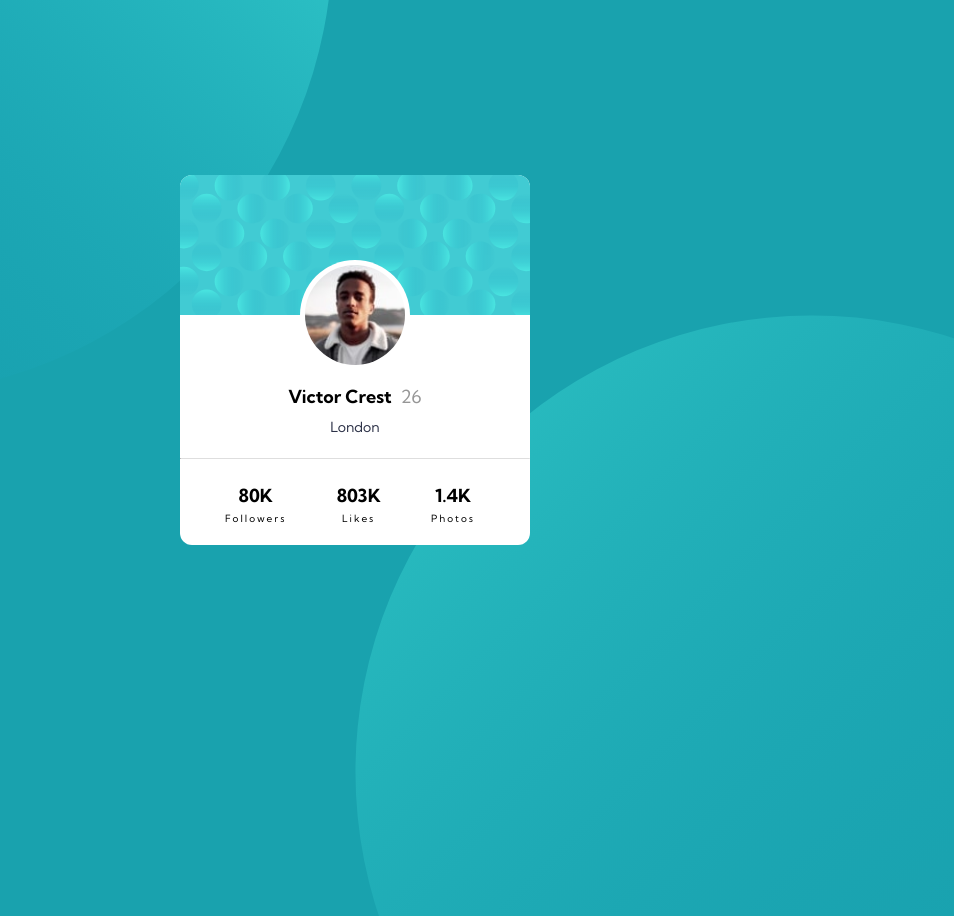
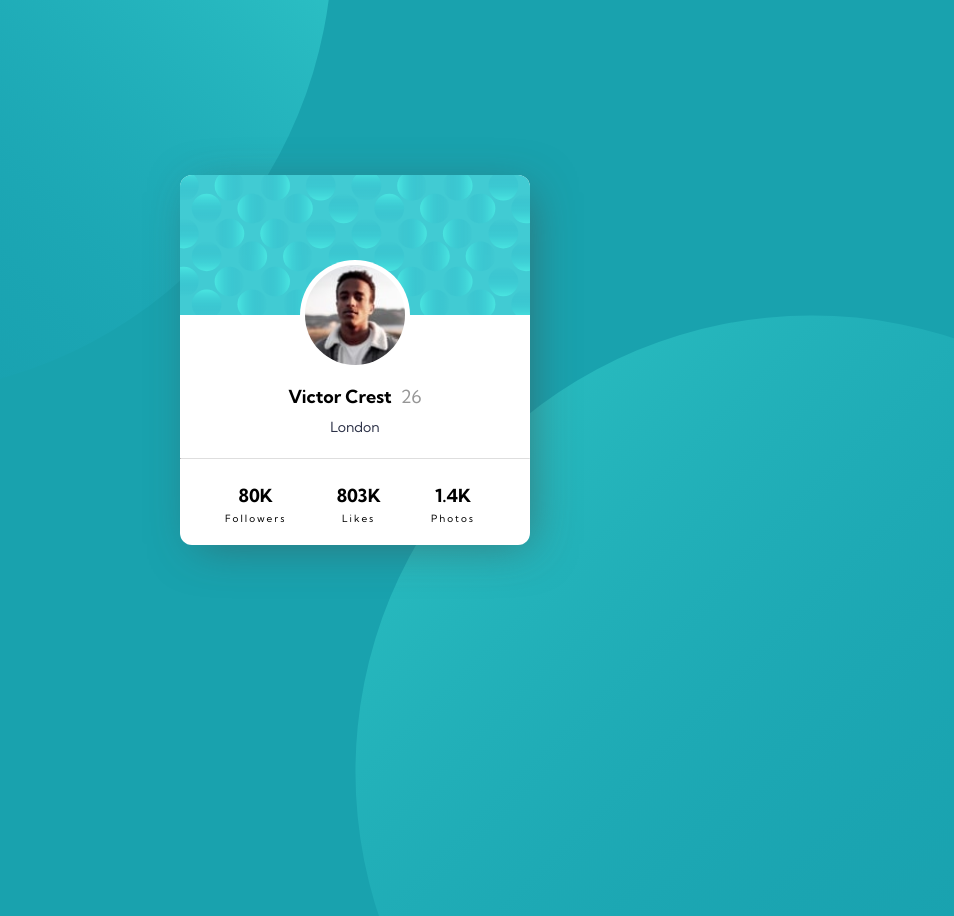
Before and after one commit to ArifKhanEver/Profile-card-component, a plain HTML site: page index.html in a window 1280 px wide. Shown: the top 916 px of the page, without its empty margins (285-1239 px from the left). Drawn offline with Linux system fonts and the light colour scheme.

Commit message:
box shadow added

```diff
--- a/scss/style.scss
+++ b/scss/style.scss
@@ -73,6 +73,7 @@ body {
         width: 350px;
         height: 370px;
         border-radius: 12px;
+        box-shadow: 8px 8px 46px -9px rgba(71, 67, 67, 0.527);
         overflow: hidden;
         .pattern {
             width: 100%;
```
Also changed, not shown: scss/style.css, 1 other file.
